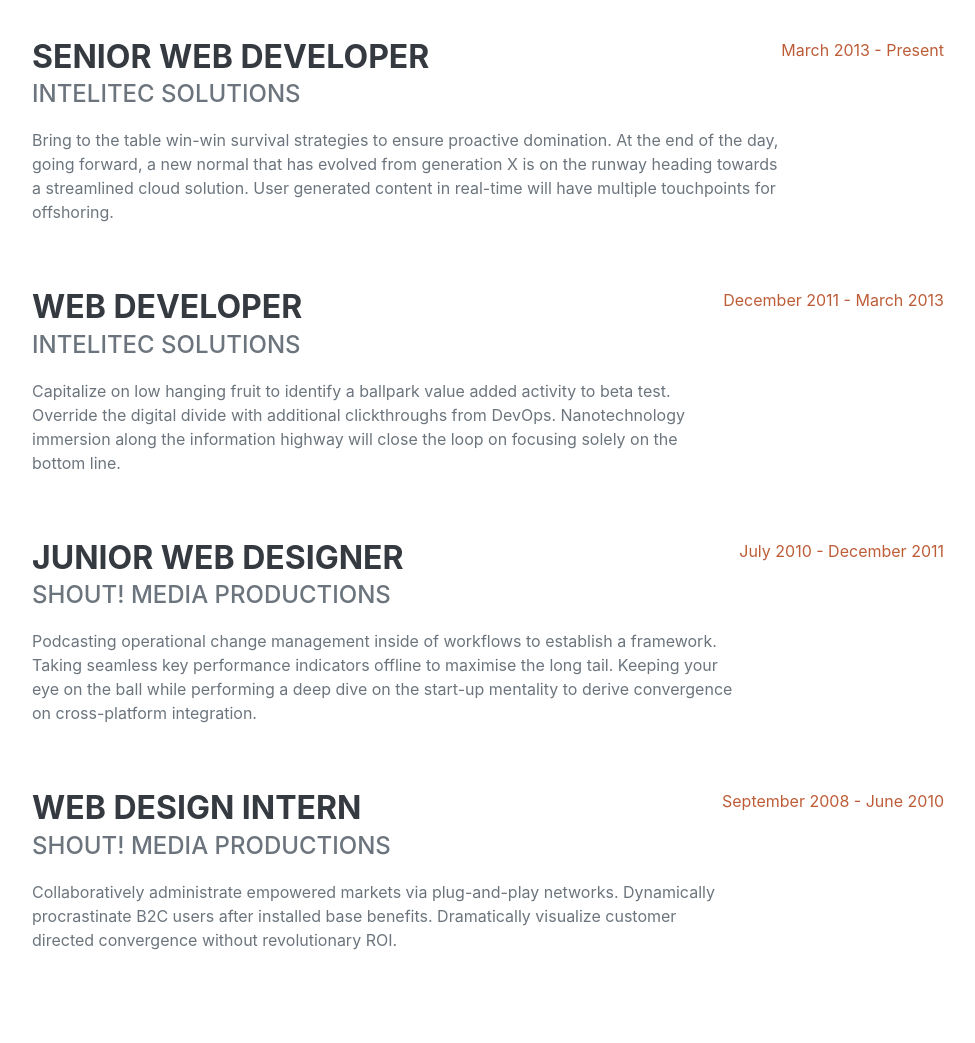
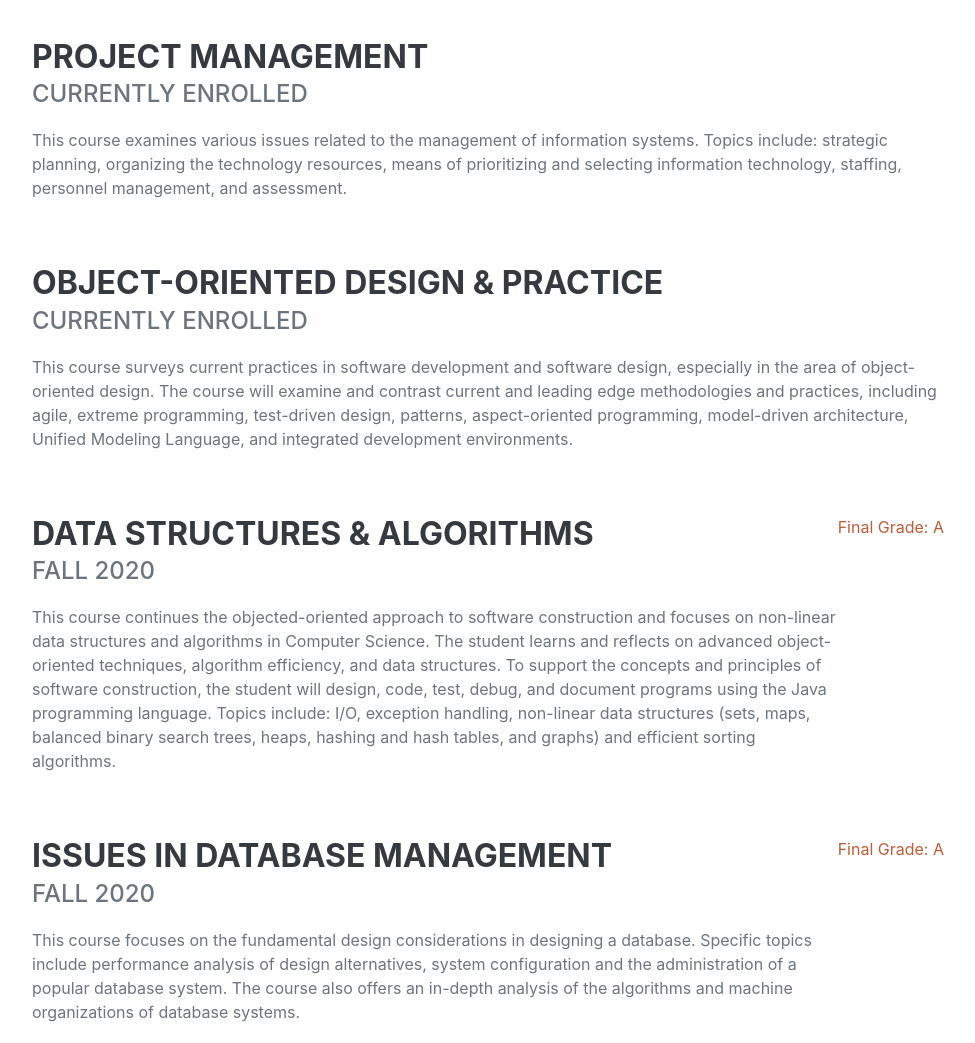
Before and after one commit to JackCode/JackCode.github.io, a plain HTML site: page index.html in a window 1280 px wide. Shown: the part 1900-2943 px from the top of the page, without its empty margins (288-1263 px from the left). Drawn offline with nearby package versions, Linux system fonts and the light colour scheme; a web font is replaced by a local one.

Commit message:
Update coursework

```diff
--- a/index.html
+++ b/index.html
@@ -104,35 +104,35 @@
                     <h2 class="mb-5">Coursework</h2>
                     <div class="d-flex flex-column flex-md-row justify-content-between mb-5">
                         <div class="flex-grow-1">
-                            <h3 class="mb-0">Senior Web Developer</h3>
-                            <div class="subheading mb-3">Intelitec Solutions</div>
-                            <p>Bring to the table win-win survival strategies to ensure proactive domination. At the end of the day, going forward, a new normal that has evolved from generation X is on the runway heading towards a streamlined cloud solution. User generated content in real-time will have multiple touchpoints for offshoring.</p>
+                            <h3 class="mb-0">Project Management</h3>
+                            <div class="subheading mb-3">Currently Enrolled</div>
+                            <p>This course examines various issues related to the management of information systems. Topics include: strategic planning, organizing the technology resources, means of prioritizing and selecting information technology, staffing, personnel management, and assessment.</p>
                         </div>
-                        <div class="flex-shrink-0"><span class="text-primary">March 2013 - Present</span></div>
+                        <div class="flex-shrink-0"><span class="text-primary"></span></div>
                     </div>
                     <div class="d-flex flex-column flex-md-row justify-content-between mb-5">
                         <div class="flex-grow-1">
-                            <h3 class="mb-0">Web Developer</h3>
-                            <div class="subheading mb-3">Intelitec Solutions</div>
-                            <p>Capitalize on low hanging fruit to identify a ballpark value added activity to beta test. Override the digital divide with additional clickthroughs from DevOps. Nanotechnology immersion along the information highway will close the loop on focusing solely on the bottom line.</p>
+                            <h3 class="mb-0">Object-Oriented Design & Practice</h3>
+                            <div class="subheading mb-3">Currently Enrolled</div>
+                            <p>This course surveys current practices in software development and software design, especially in the area of object-oriented design. The course will examine and contrast current and leading edge methodologies and practices, including agile, extreme programming, test-driven design, patterns, aspect-oriented programming, model-driven architecture, Unified Modeling Language, and integrated development environments.</p>
                         </div>
-                        <div class="flex-shrink-0"><span class="text-primary">December 2011 - March 2013</span></div>
+                        <div class="flex-shrink-0"><span class="text-primary"></span></div>
                     </div>
                     <div class="d-flex flex-column flex-md-row justify-content-between mb-5">
                         <div class="flex-grow-1">
-                            <h3 class="mb-0">Junior Web Designer</h3>
-                            <div class="subheading mb-3">Shout! Media Productions</div>
-                            <p>Podcasting operational change management inside of workflows to establish a framework. Taking seamless key performance indicators offline to maximise the long tail. Keeping your eye on the ball while performing a deep dive on the start-up mentality to derive convergence on cross-platform integration.</p>
+                            <h3 class="mb-0">Data Structures & Algorithms</h3>
+                            <div class="subheading mb-3">Fall 2020</div>
+                            <p>This course continues the objected-oriented approach to software construction and focuses on non-linear data structures and algorithms in Computer Science. The student learns and reflects on advanced object-oriented techniques, algorithm efficiency, and data structures. To support the concepts and principles of software construction, the student will design, code, test, debug, and document programs using the Java programming language. Topics include: I/O, exception handling, non-linear data structures (sets, maps, balanced binary search trees, heaps, hashing and hash tables, and graphs) and efficient sorting algorithms.</p>
                         </div>
-                        <div class="flex-shrink-0"><span class="text-primary">July 2010 - December 2011</span></div>
+                        <div class="flex-shrink-0"><span class="text-primary">Final Grade: A</span></div>
                     </div>
                     <div class="d-flex flex-column flex-md-row justify-content-between">
                         <div class="flex-grow-1">
-                            <h3 class="mb-0">Web Design Intern</h3>
-                            <div class="subheading mb-3">Shout! Media Productions</div>
-                            <p>Collaboratively administrate empowered markets via plug-and-play networks. Dynamically procrastinate B2C users after installed base benefits. Dramatically visualize customer directed convergence without revolutionary ROI.</p>
+                            <h3 class="mb-0">Issues in Database Management</h3>
+                            <div class="subheading mb-3">Fall 2020</div>
+                            <p>This course focuses on the fundamental design considerations in designing a database. Specific topics include performance analysis of design alternatives, system configuration and the administration of a popular database system. The course also offers an in-depth analysis of the algorithms and machine organizations of database systems.</p>
                         </div>
-                        <div class="flex-shrink-0"><span class="text-primary">September 2008 - June 2010</span></div>
+                        <div class="flex-shrink-0"><span class="text-primary">Final Grade: A</span></div>
                     </div>
                 </div>
             </section>
```
